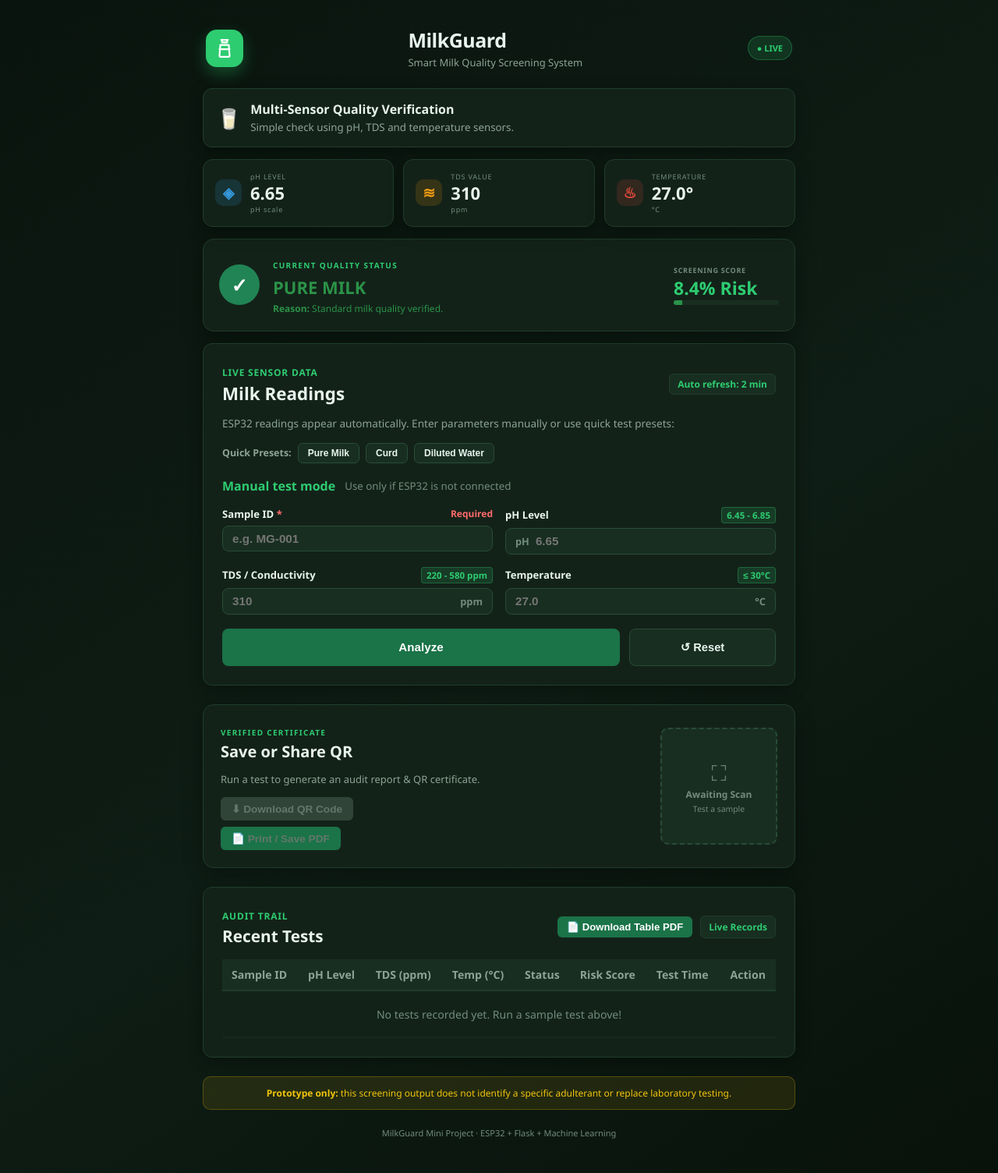
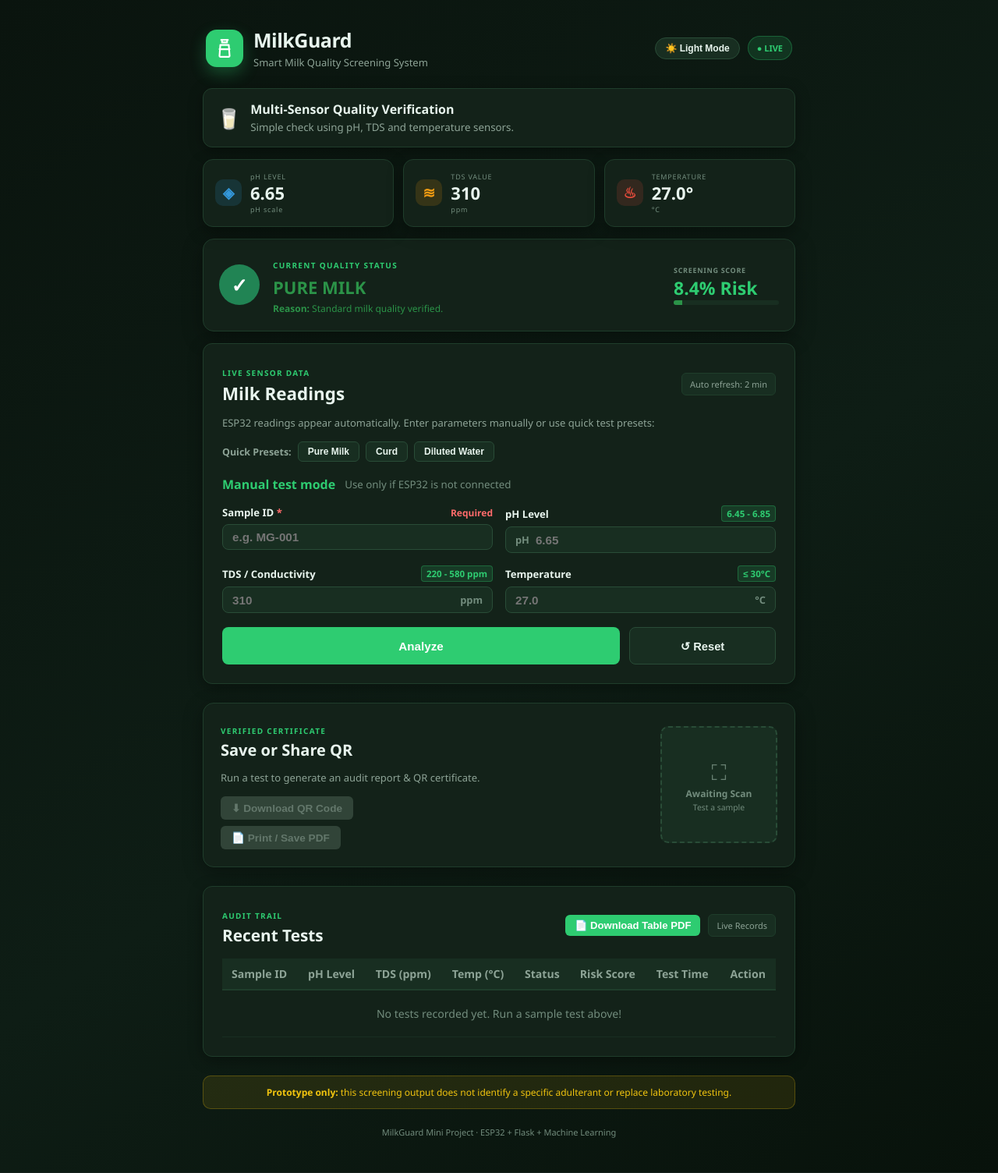
Before and after one commit to aryansrivastava707-cpu/Milk-Guard, a Flask app: page / in a window 1280 px wide. Shown: the whole page at 78% size. Run offline with Flask 3, Linux system fonts and the light colour scheme.

Commit message:
Update index.html

```diff
--- a/templates/index.html
+++ b/templates/index.html
@@ -160,7 +160,7 @@
     }
     .btn-submit {
       flex: 3 !important;
-      background: #1b7348 !important;
+      background: var(--accent-green) !important;
       color: #ffffff !important;
       border: none !important;
       border-radius: 8px !important;
@@ -344,19 +341,19 @@
       padding: 4px 9px;
       font-size: 0.76rem;
       font-weight: 600;
-      color: #2ecc71;
-      background: rgba(46, 204, 113, 0.15);
-      border: 1px solid rgba(46, 204, 113, 0.3);
+      color: var(--accent-green);
+      background: var(--badge-bg);
+      border: 1px solid var(--badge-border);
       border-radius: 4px;
       cursor: pointer;
       transition: all 0.15s ease;
     }
     .btn-row-pdf:hover {
-      background: #1b7348;
+      background: var(--accent-green);
       color: #ffffff;
     }
     .btn-table-pdf {
-      background: #1b7348;
+      background: var(--accent-green);
       color: #ffffff;
       border: none;
       padding: 6px 12px;
@@ -370,13 +367,14 @@
       transition: background 0.15s;
     }
     .btn-table-pdf:hover {
-      background: #2ecc71;
+      background: var(--accent-green-hover);
     }
   </style>
 </head>
 <body>
   <main class="page">
     <header class="hero">
+      <div class="hero-left">
         <div class="logo">
           <svg width="26" height="26" viewBox="0 0 24 24" fill="none" stroke="#ffffff" stroke-width="2" stroke-linecap="round" stroke-linejoin="round">
             <path d="M8 2h8"></path>
@@ -389,7 +387,14 @@
           <h1>MilkGuard</h1>
           <p>Smart Milk Quality Screening System</p>
         </div>
+      </div>
+
+      <div class="header-controls">
+        <button type="button" class="theme-toggle" id="theme-btn" onclick="toggleTheme()">
+          🌙 Dark Mode
+        </button>
         <span class="live-dot">● LIVE</span>
+      </div>
     </header>
 
     <section class="intro">
@@ -423,13 +428,13 @@
     <section class="card reading-card">
       <div class="section-title" style="display:flex; justify-content:space-between; align-items:center; margin-bottom:8px;">
         <div>
-          <span class="eyebrow" style="color:#2ecc71; font-size:0.75rem; font-weight:700; letter-spacing:0.8px; text-transform:uppercase;">Live Sensor Data</span>
-          <h2 style="font-size:1.4rem; font-weight:700; color:#e8f5ee; margin:2px 0 0 0;">Milk Readings</h2>
+          <span class="eyebrow">Live Sensor Data</span>
+          <h2 style="font-size:1.4rem; font-weight:700; margin:2px 0 0 0;">Milk Readings</h2>
         </div>
-        <span class="auto" style="background:#182e21; color:#2ecc71; font-size:0.75rem; font-weight:600; padding:4px 10px; border-radius:6px; border:1px solid #1f3d2b;">Auto refresh: 2 min</span>
+        <span class="auto">Auto refresh: 2 min</span>
       </div>
 
-      <p class="small" style="color:#8da396; font-size:0.85rem; margin-bottom:14px;">
+      <p class="small" style="margin-bottom:14px;">
         ESP32 readings appear automatically. Enter parameters manually or use quick test presets:
       </p>
 
@@ -508,15 +513,15 @@
 
     <section id="qr-card" class="card" style="display: flex; justify-content: space-between; align-items: center;">
       <div>
-        <span class="eyebrow" style="color:#2ecc71;">VERIFIED CERTIFICATE</span>
-        <h2 style="color:#e8f5ee; margin: 2px 0 4px 0;">Save or Share QR</h2>
-        <p id="qr-sample" class="small" style="color: #8da396;">Run a test to generate an audit report & QR certificate.</p>
+        <span class="eyebrow">VERIFIED CERTIFICATE</span>
+        <h2 style="margin: 2px 0 4px 0;">Save or Share QR</h2>
+        <p id="qr-sample" class="small">Run a test to generate an audit report & QR certificate.</p>
         <div class="qr-actions">
-          <a id="report-link" target="_blank" rel="noopener" style="display: none; color: #2ecc71;">Open individual report →</a>
+          <a id="report-link" target="_blank" rel="noopener" style="display: none; color: var(--accent-green);">Open individual report →</a>
           <button type="button" id="download-qr-btn" class="btn-download" onclick="downloadQRCode()" disabled>
             ⬇ Download QR Code
           </button>
-          <button type="button" id="print-cert-btn" class="btn-download" onclick="generatePDFCertificate()" disabled style="background-color: #1b7348;">
+          <button type="button" id="print-cert-btn" class="btn-download" onclick="generatePDFCertificate()" disabled style="background-color: var(--accent-green);">
             📄 Print / Save PDF
           </button>
         </div>
@@ -536,14 +541,14 @@
     <section class="card history-card">
       <div class="history-header">
         <div>
-          <span class="eyebrow" style="color:#2ecc71; font-size:0.75rem; font-weight:700; letter-spacing:0.8px; text-transform:uppercase;">Audit Trail</span>
-          <h2 style="font-size:1.3rem; font-weight:700; color:#e8f5ee; margin:2px 0 0 0;">Recent Tests</h2>
+          <span class="eyebrow">Audit Trail</span>
+          <h2 style="font-size:1.3rem; font-weight:700; margin:2px 0 0 0;">Recent Tests</h2>
         </div>
         <div style="display: flex; align-items: center; gap: 10px;">
           <button type="button" class="btn-table-pdf" onclick="generateAuditLogPDF()">
             📄 Download Table PDF
           </button>
-          <span class="auto" style="background:#182e21; color:#2ecc71; font-size:0.75rem; font-weight:600; padding:5px 10px; border-radius:6px; border:1px solid #1f3d2b;">Live Records</span>
+          <span class="auto">Live Records</span>
         </div>
       </div>
 
@@ -563,7 +568,7 @@
           </thead>
           <tbody id="history-tbody">
             <tr id="empty-history-row">
-              <td colspan="8" style="text-align: center; color: #728c7d; padding: 20px;">No tests recorded yet. Run a sample test above!</td>
+              <td colspan="8" style="text-align: center; color: var(--text-dim); padding: 20px;">No tests recorded yet. Run a sample test above!</td>
             </tr>
           </tbody>
         </table>
@@ -576,6 +581,30 @@
 
   <script src="{{ url_for('static', filename='script.js') }}"></script>
   <script>
+    // Theme Switcher Logic
+    function initTheme() {
+      const savedTheme = localStorage.getItem("milkguard_theme") || "dark";
+      document.documentElement.setAttribute("data-theme", savedTheme);
+      updateThemeBtn(savedTheme);
+    }
+
+    function toggleTheme() {
+      const current = document.documentElement.getAttribute("data-theme") || "dark";
+      const target = current === "dark" ? "light" : "dark";
+      document.documentElement.setAttribute("data-theme", target);
+      localStorage.setItem("milkguard_theme", target);
+      updateThemeBtn(target);
+    }
+
+    function updateThemeBtn(theme) {
+      const btn = document.getElementById("theme-btn");
+      if (btn) {
+        btn.innerHTML = theme === "dark" ? "☀️ Light Mode" : "🌙 Dark Mode";
+      }
+    }
+
+    initTheme();
+
     function resetRangeTags() {
       const phTag = document.getElementById("ph-tag");
       const tdsTag = document.getElementById("tds-tag");
```
Also changed, not shown: other parts of templates/index.html (+47 -50 lines). Lines whose indentation alone changed are shown as unchanged.
